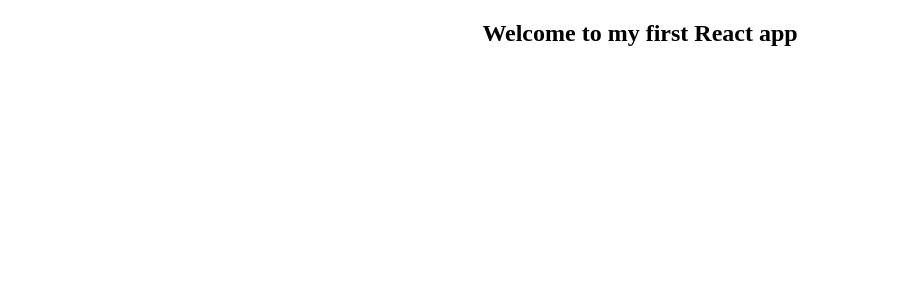
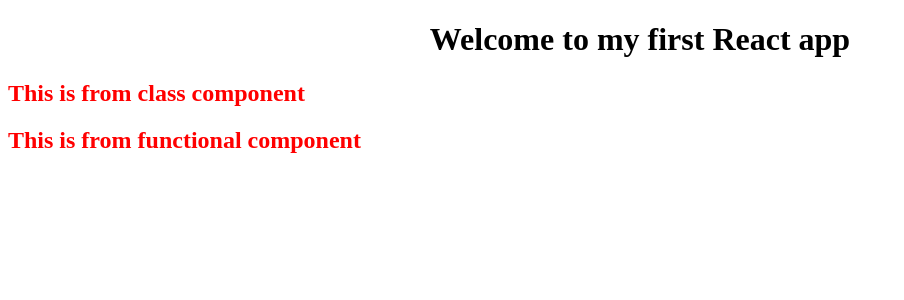
Before and after one commit to paravathmuhsin/react-basics, a React (Vite) app: page / in a window 1280 px wide. Shown: the top 300 px of the page, without its empty margins (0-904 px from the left). Built offline with nearby package versions, Linux system fonts and the light colour scheme.

Commit message:
component creation

```diff
--- a/src/App.css
+++ b/src/App.css
@@ -1,3 +1,7 @@
-h2 {
+h1 {
   text-align: center;
 }
+
+h2 {
+  color: red;
+}
--- a/src/App.jsx
+++ b/src/App.jsx
@@ -1,6 +1,14 @@
 import "./App.css";
+import ClassComp from "./ClassComp";
+import FuncComp from "./FuncComp";
 function App() {
-  return <h2>Welcome to my first React app</h2>;
+  return (
+    <div>
+      <h1>Welcome to my first React app</h1>
+      <ClassComp />
+      <FuncComp />
+    </div>
+  );
 }
 
 export default App;
--- /dev/null
+++ b/src/ClassComp.jsx
@@ -0,0 +1,13 @@
+import { Component } from "react";
+// import React from "react";
+
+class ClassComp extends Component {
+  constructor() {
+    super()
+  }
+  render() {
+    return <h2>This is from class component</h2>;
+  }
+}
+
+export default ClassComp;
--- /dev/null
+++ b/src/FuncComp.jsx
@@ -0,0 +1,5 @@
+function FuncComp() {
+  return <h2>This is from functional component</h2>;
+}
+
+export default FuncComp;
```
